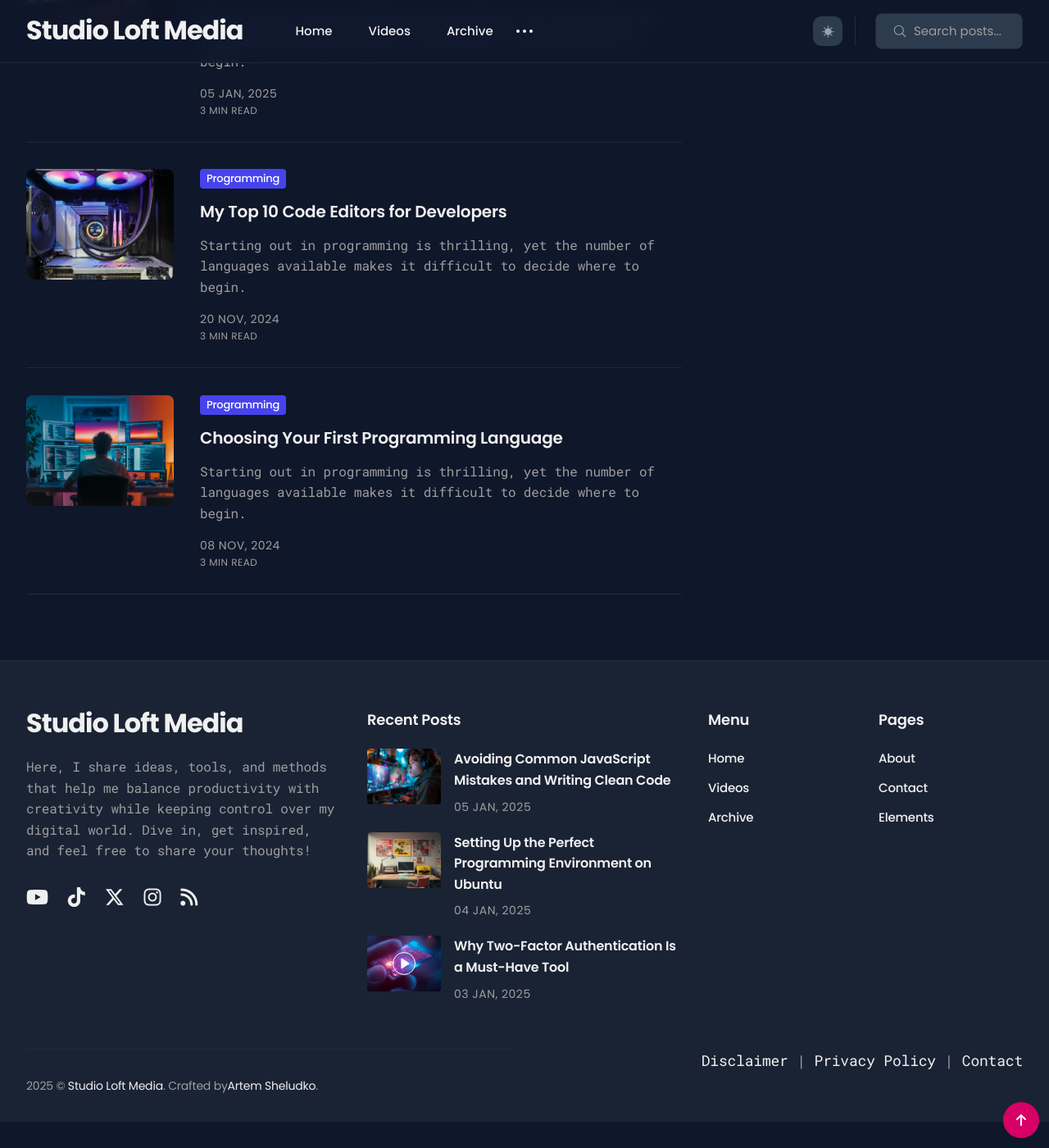
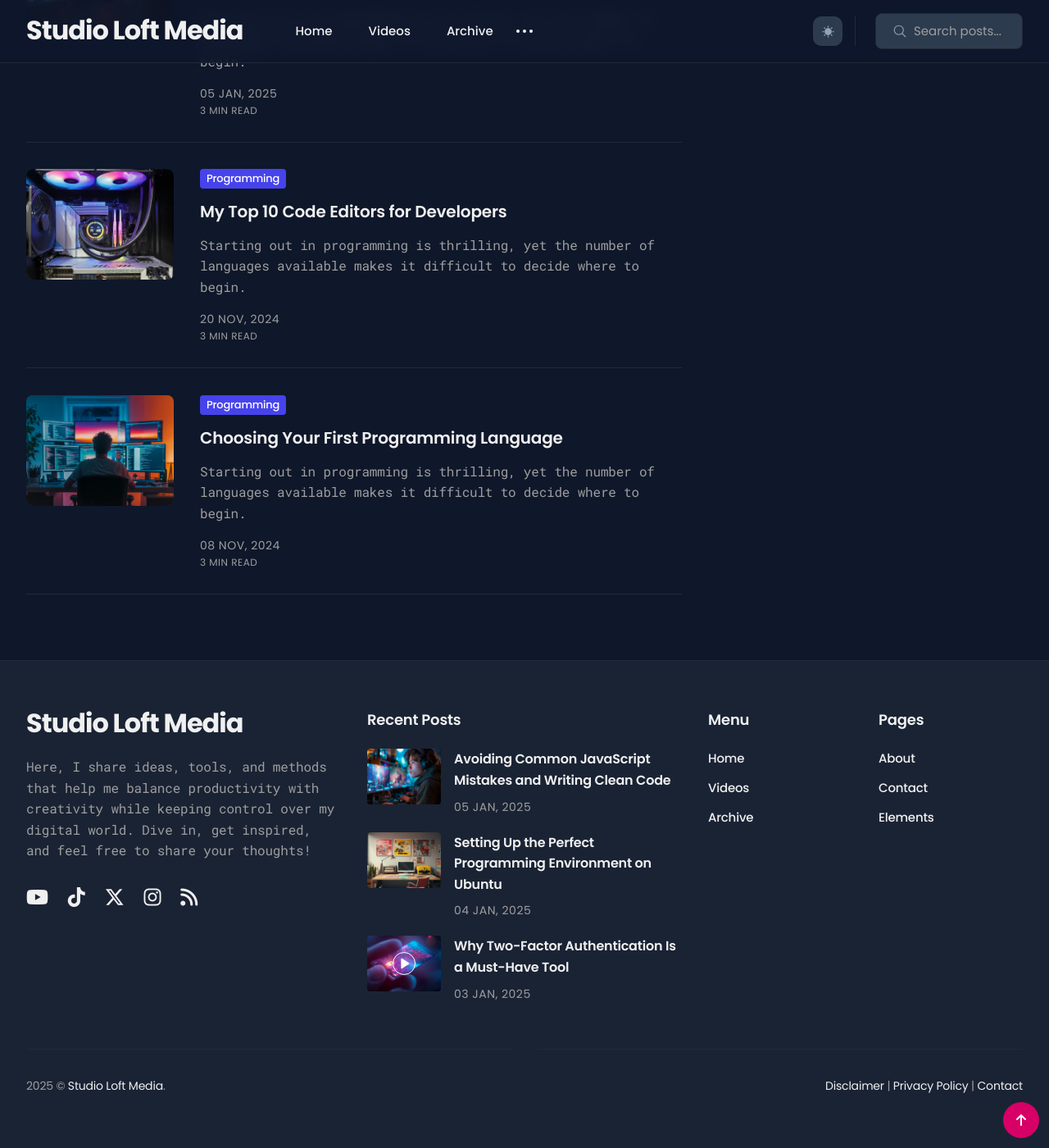
Before and after one commit to studioloft/studioloft.github.io, a Jekyll site: the page built from _posts/2024-11-15-automating-routine-tasks-with-bash-scripts.md, in a window 1280 px wide and 1400 px high, scrolled down 5590 px. Shown: the whole window at 82% size. Built offline with Jekyll 4.4.1, drawn with Linux system fonts in a browser that asks for light colours.

Commit message:
footer syntax

```diff
--- a/_includes/footer.html
+++ b/_includes/footer.html
@@ -98,11 +98,11 @@
   <div class="container">
     <div class="row">
       <div class="col col-6 col-d-12">
-        <div class="copyright">{{ site.time | date: '%Y' }} &copy; <a href="/">{{ site.data.settings.title }}</a>. Crafted by<a href="https://jekyllthemes.io/developers/artem-sheludko">Artem Sheludko</a>.</div>
+        <div class="copyright">{{ site.time | date: '%Y' }} &copy; <a href="/">{{ site.data.settings.title }}</a>.</div>
 
       </div>
       <div class="col col-6 col-d-12">
-        <div class="copyleft"><a href="https://studioloft.github.io/disclaimer/">Disclaimer</a> | <a href="https://studioloft.github.io/privacypolicy/">Privacy Policy</a> | <a href="https://studioloft.github.io/contact/">Contact</a></div>
+        <div class="copyright"><p style="text-align: right;"><a href="https://studioloft.github.io/disclaimer/">Disclaimer</a>  |  <a href="https://studioloft.github.io/privacypolicy/">Privacy Policy</a>  |  <a href="https://studioloft.github.io/contact/">Contact</a></p></div>
 
       </div>
     </div>
--- a/css/_3-modules/footer.scss
+++ b/css/_3-modules/footer.scss
@@ -233,6 +233,3 @@
     text-align: left;
   }
 }
-.copyleft {
-  text-align: right;
-}
```
